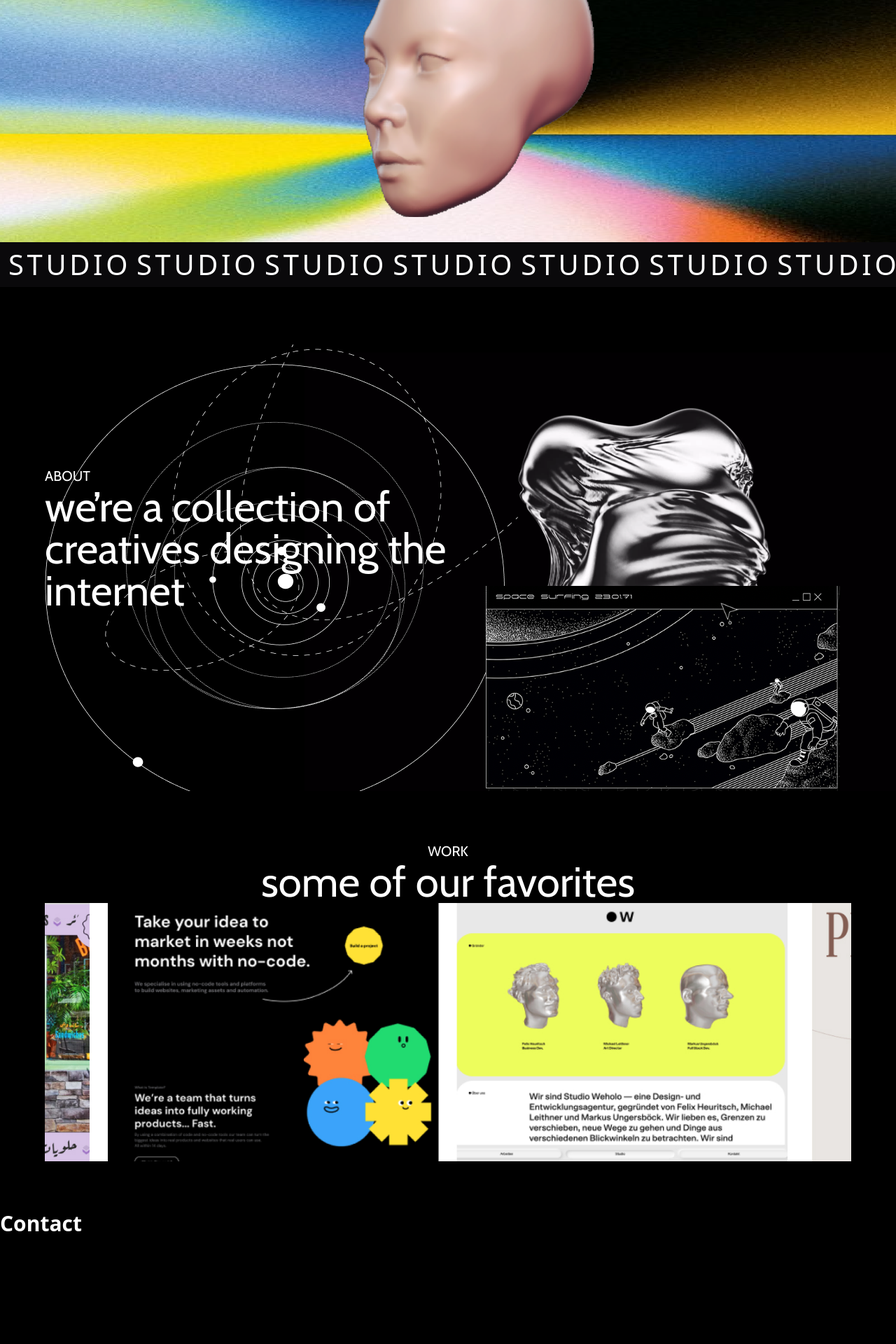
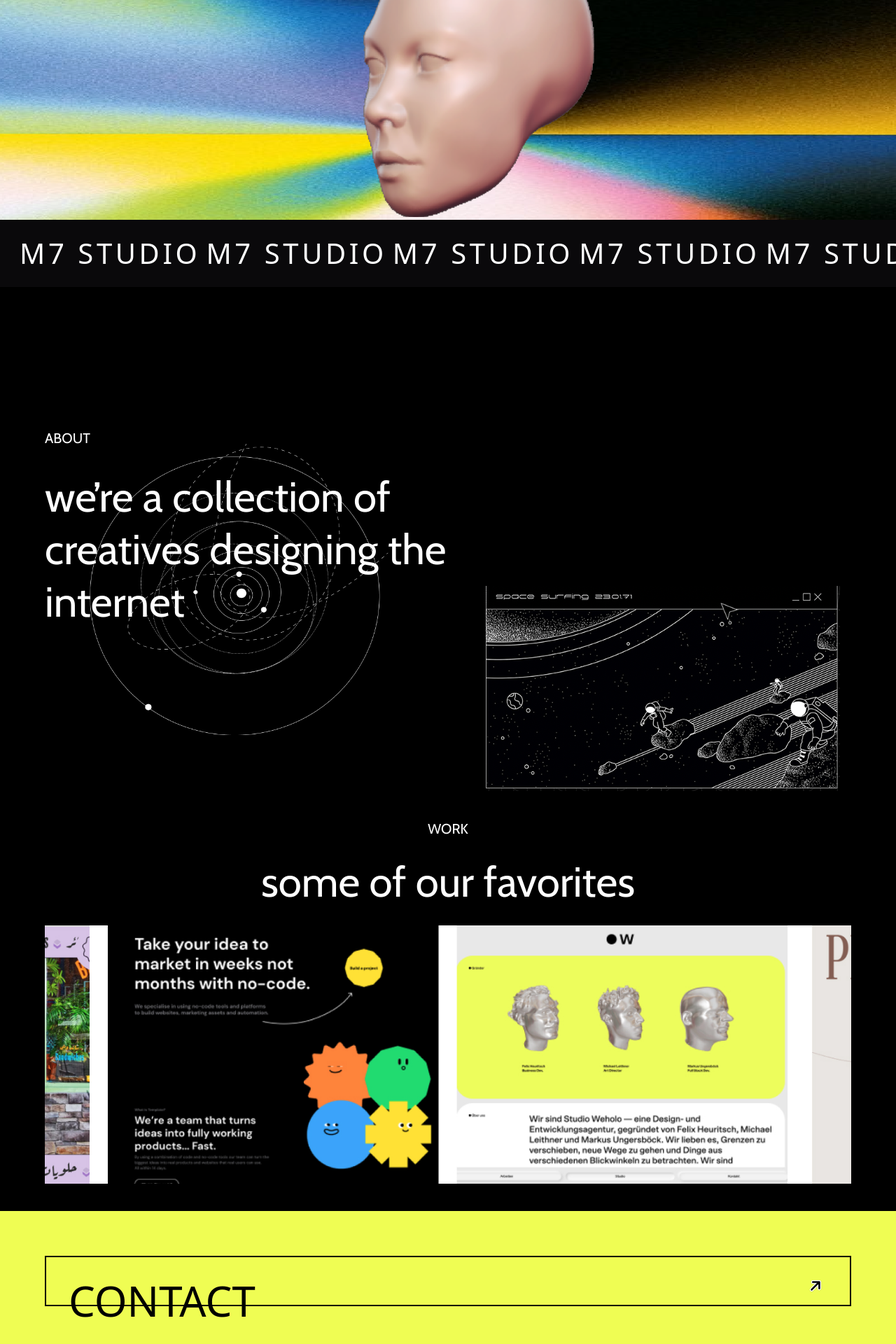
Before and after one commit to mariasaavedra/M7, a Next.js app: page / in a window 1280 px wide. Shown: the part 190-2110 px from the top of the page at 70% size. Built offline with nearby package versions, Linux system fonts and the light colour scheme; grey boxes are pictures that could not be loaded; a web font is replaced by a local one.

Commit message:
chore: added media

```diff
--- a/package.json
+++ b/package.json
@@ -19,13 +19,15 @@
     "new:component": "npx plop"
   },
   "dependencies": {
+    "@types/three": "^0.151.0",
     "clsx": "^1.2.1",
     "next": "^13.3.0",
     "plop": "^3.1.2",
     "react": "^18.2.0",
     "react-dom": "^18.2.0",
     "react-icons": "^4.8.0",
-    "tailwind-merge": "^1.12.0"
+    "tailwind-merge": "^1.12.0",
+    "three": "^0.152.2"
   },
   "devDependencies": {
     "@commitlint/cli": "^16.3.0",
--- a/src/components/AnimatedText/AnimatedText.module.css
+++ b/src/components/AnimatedText/AnimatedText.module.css
@@ -4,7 +4,7 @@
   position: absolute;
   left: 0;
   right: 0;
-  padding: theme(space.2);
+  padding: theme(space.6);
 }
 
 .AnimatedTextComponent span {
--- a/src/components/AnimatedText/AnimatedText.tsx
+++ b/src/components/AnimatedText/AnimatedText.tsx
@@ -1,6 +1,6 @@
 import styles from './AnimatedText.module.css';
 
-const word = 'STUDIO';
+const word = 'M7 STUDIO';
 
 interface AnimatedTextProps {
   position: 'top' | 'bottom';
--- a/src/components/HomeSection/HomeSection.tsx
+++ b/src/components/HomeSection/HomeSection.tsx
@@ -26,24 +26,29 @@ export default function HomeSection(props: HomeSectionProps) {
       </div>
       {/* ABOUT */}
       <div>
-        <div
-          className='relative flex h-[90vh] w-screen overflow-hidden bg-black p-16 text-white'
-          style={{
-            background: `url('/images/videobg.png')`,
-            backgroundSize: 'cover',
-          }}
-        >
-          <div className='self-center'>
+        <div className='relative flex h-[90vh] w-screen overflow-hidden bg-black p-16 text-white'>
+          <div className='relative z-10 self-center'>
             <p className='font-secondary w-1/2 text-xl uppercase'>About</p>
-            <p className='font-secondary w-1/2 text-6xl'>
+            <p className='font-secondary my-8 w-1/2 text-6xl leading-tight'>
               we’re a collection of creatives designing the internet
             </p>
-            <img className='absolute top-20' src='/images/galaxy.png'></img>
-            <img
-              className='absolute bottom-0 right-20'
-              src='/images/spaceman.png'
-            ></img>
           </div>
+          <img
+            className='absolute bottom-20 left-[10%] z-10 w-1/3'
+            src='/images/galaxy.png'
+          ></img>
+          <img
+            className='absolute bottom-0 right-20 z-10'
+            src='/images/spaceman.png'
+          ></img>
+          <video
+            className='absolute right-[-250px]'
+            loop={true}
+            autoPlay={true}
+            muted={true}
+          >
+            <source src='/substance.mov' />
+          </video>
         </div>
       </div>
       {/* WORK */}
@@ -51,7 +56,7 @@ export default function HomeSection(props: HomeSectionProps) {
         <div className='relative flex h-[75vh] w-screen overflow-hidden bg-black p-16 text-white'>
           <div className='w-full self-center'>
             <p className='font-secondary text-center text-xl uppercase'>Work</p>
-            <p className='font-secondary text-center text-6xl'>
+            <p className='font-secondary my-8  text-center text-6xl'>
               some of our favorites
             </p>
             <img src='/images/work.jpg' />
@@ -60,8 +65,14 @@ export default function HomeSection(props: HomeSectionProps) {
       </div>
       {/* CONTACT */}
       <div>
-        <div className='h-[25vh] w-screen bg-black text-white'>
-          <h1 className='text-3xl'>Contact</h1>
+        <div className='bg-tennis flex h-[25vh]  w-screen  p-16 text-black'>
+          <h1 className='relative w-full justify-between border-2 border-black p-8 text-6xl font-thin uppercase'>
+            <span className='inline-flex'>Contact</span>
+            <img
+              className=' absolute right-10 inline-flex'
+              src='/images/new-tab.png'
+            />
+          </h1>
         </div>
       </div>
     </>
```
Also changed, not shown: 2 other files (tests, documents, lock files or other folders).
